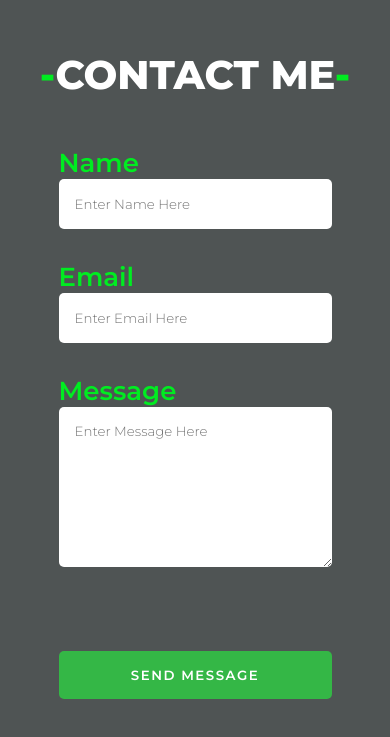
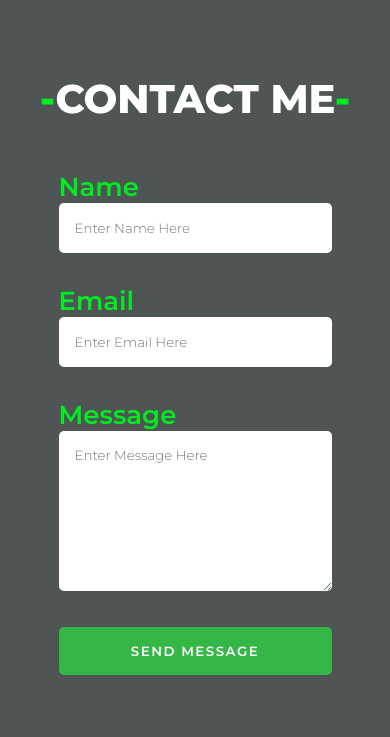
Before and after one commit to JeffGolota7/portfolio, a plain HTML site: page index.html in a window 390 px wide. Shown: the part 2748-3485 px from the top of the page. Drawn offline with Linux system fonts and the light colour scheme.

Commit message:
Update main.css

```diff
--- a/css/main.css
+++ b/css/main.css
@@ -766,8 +766,8 @@ body {
   #about .wave {
     top: -3rem;
   }
-  #contact .contact-form .contact-input {
-    margin-bottom: 0;
+  #contact .contact-form .contact-input button {
+    margin-top: 0;
   }
   #contact {
     height: 100vh;
```
